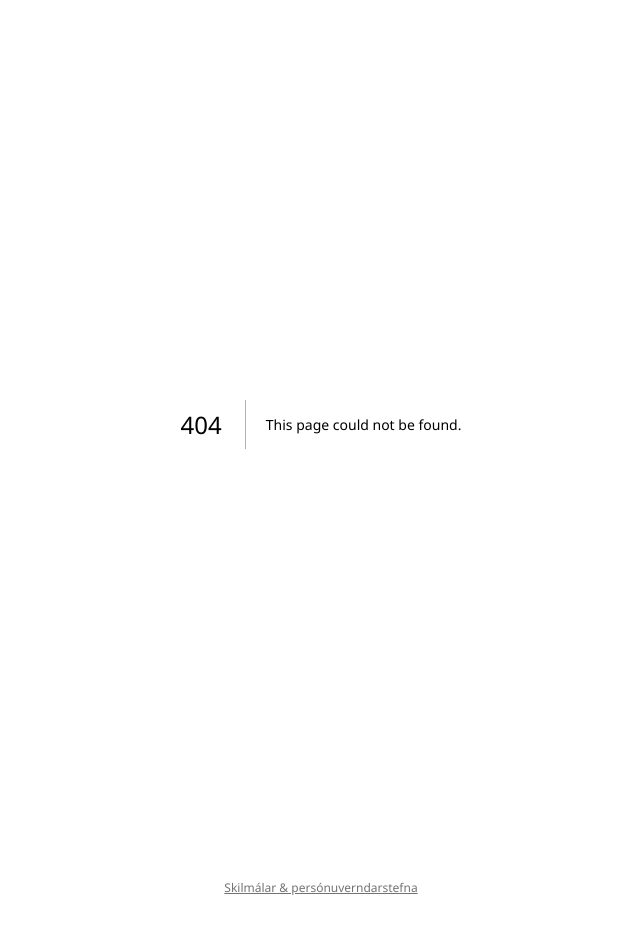
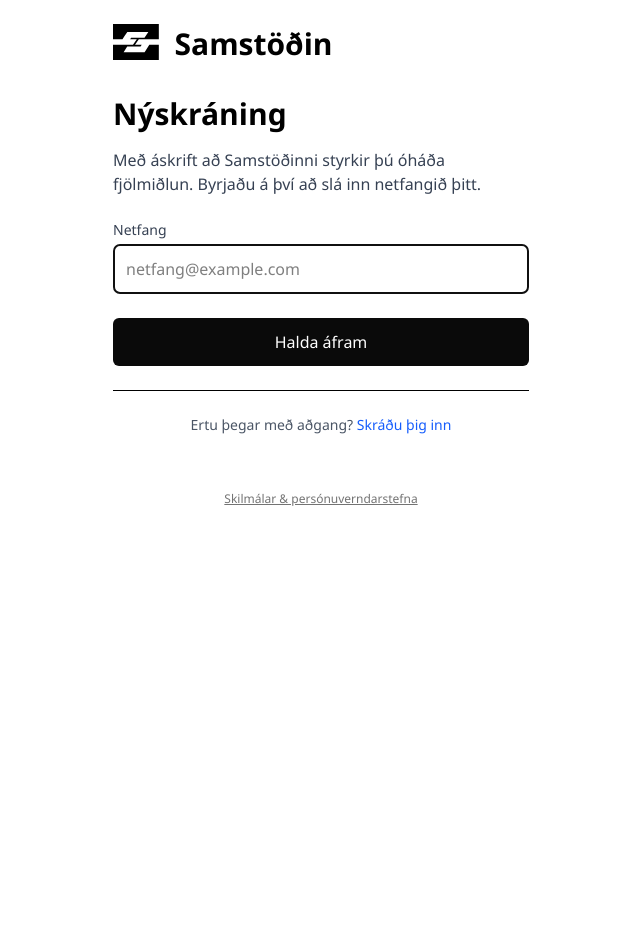
Before and after one commit to jokull/samstodin-subs, a Next.js app: page /signup in a window 1280 px wide. Before the commit this address had no page. Shown: the whole page, without its empty margins (319-959 px from the left). After the commit the page ends 800 px from the top, so only its background shows below. Built offline with nearby package versions, Linux system fonts and the light colour scheme; a web font is replaced by a local one.

Commit message:
feat: Restore full subscriber registration functionality

```diff
--- a/app/_components/subscribe.tsx
+++ b/app/_components/subscribe.tsx
@@ -37,7 +37,7 @@
             <PlanPicker plan={plan} plans={plans} setPlan={setPlan} />
             <button
               type="submit"
-              className="font-white grow rounded-md border-[1.5px] border-black bg-black px-4 pb-1.5 pt-2 text-white shadow-black/5 hover:shadow-lg"
+              className="font-white grow rounded-md border-[1.5px] border-black bg-black px-4 pb-1.5 pt-2 text-white shadow-black/5 hover:shadow-lg cursor-pointer hover:opacity-90"
             >
               Áfram
             </button>
--- a/app/login/_components/form.tsx
+++ b/app/login/_components/form.tsx
@@ -83,10 +83,8 @@
         <div className="text-right text-sm text-gray-500">
           <span className="hidden sm:inline">Ekki með aðgang? </span>
           <Link
-            className="text-blue-500 underline"
-            href={{
-              pathname: "/",
-            }}
+            className="text-blue-500 underline cursor-pointer hover:text-blue-700"
+            href="/signup"
           >
             Stofna aðgang
           </Link>
--- a/app/login/page.tsx
+++ b/app/login/page.tsx
@@ -15,7 +15,7 @@
           <Logo />
         </Link>
         <button
-          className="relative my-8 flex w-full items-center justify-center gap-4 rounded border border-black/25 px-4 py-2 shadow-xl"
+          className="relative my-8 flex w-full items-center justify-center gap-4 rounded border border-black/25 px-4 py-2 shadow-xl cursor-pointer hover:bg-gray-50 transition-colors"
           type="button"
           onClick={() => {
             // starts a redirect flow
--- /dev/null
+++ b/app/signup/page.tsx
@@ -0,0 +1,74 @@
+import { redirect } from "next/navigation";
+import { cookies } from "next/headers";
+import { Logo } from "~/components/Logo";
+
+export default function SignupPage() {
+  async function signupAction(formData: FormData) {
+    "use server";
+
+    const email = (formData.get("email") as string | null) ?? "";
+    const { db } = await import("~/lib/db");
+    const { Email } = await import("~/schema");
+    const { getSealedSession, getSessionCookieSettings } = await import("~/lib/session");
+
+    // Log the registration attempt for Gunnar's list
+    await db.insert(Email).values({
+      email: email.toLowerCase().trim(),
+      source: "direct-signup-form"
+    }).onConflictDoNothing();
+    console.log(`[signupAction] Logged signup attempt for: ${email}`);
+
+    // Create a session with the user's email
+    cookies().set({
+      value: await getSealedSession(email.toLowerCase().trim()),
+      ...getSessionCookieSettings(),
+    });
+    console.log(`[signupAction] Session created for ${email}, redirecting to profile creation.`);
+
+    // Redirect to the homepage. The logic there will now detect
+    // the session and show the user the profile creation form.
+    redirect("/");
+  }
+
+  return (
+    <div className="flex min-h-full flex-col justify-center">
+      <div className="mx-auto w-full max-w-md px-4">
+        <Logo />
+        <h1 className="text-3xl font-black mt-8 mb-4">Nýskráning</h1>
+        <p className="mb-6 text-gray-700">
+          Með áskrift að Samstöðinni styrkir þú óháða fjölmiðlun. Byrjaðu á því að slá inn netfangið þitt.
+        </p>
+
+        <form action={signupAction}>
+          <label htmlFor="email" className="block text-sm font-medium text-gray-700">Netfang</label>
+          <div className="mt-1">
+            <input
+              type="email"
+              name="email"
+              id="email"
+              placeholder="netfang@example.com"
+              required
+              autoFocus
+              className="w-full p-3 border border-gray-300 rounded-md cursor-text hover:border-gray-400 focus:ring-blue-500 focus:border-blue-500"
+            />
+          </div>
+          <button
+            type="submit"
+            className="mt-6 w-full bg-neutral-950 text-white p-3 rounded-md cursor-pointer hover:bg-neutral-800 transition-colors"
+          >
+            Halda áfram
+          </button>
+        </form>
+
+        <div className="text-center mt-6 pt-6 border-t">
+          <p className="text-sm text-gray-600">
+            Ertu þegar með aðgang?{' '}
+            <a href="/login" className="font-medium text-blue-600 hover:underline cursor-pointer">
+              Skráðu þig inn
+            </a>
+          </p>
+        </div>
+      </div>
+    </div>
+  );
+}
```
